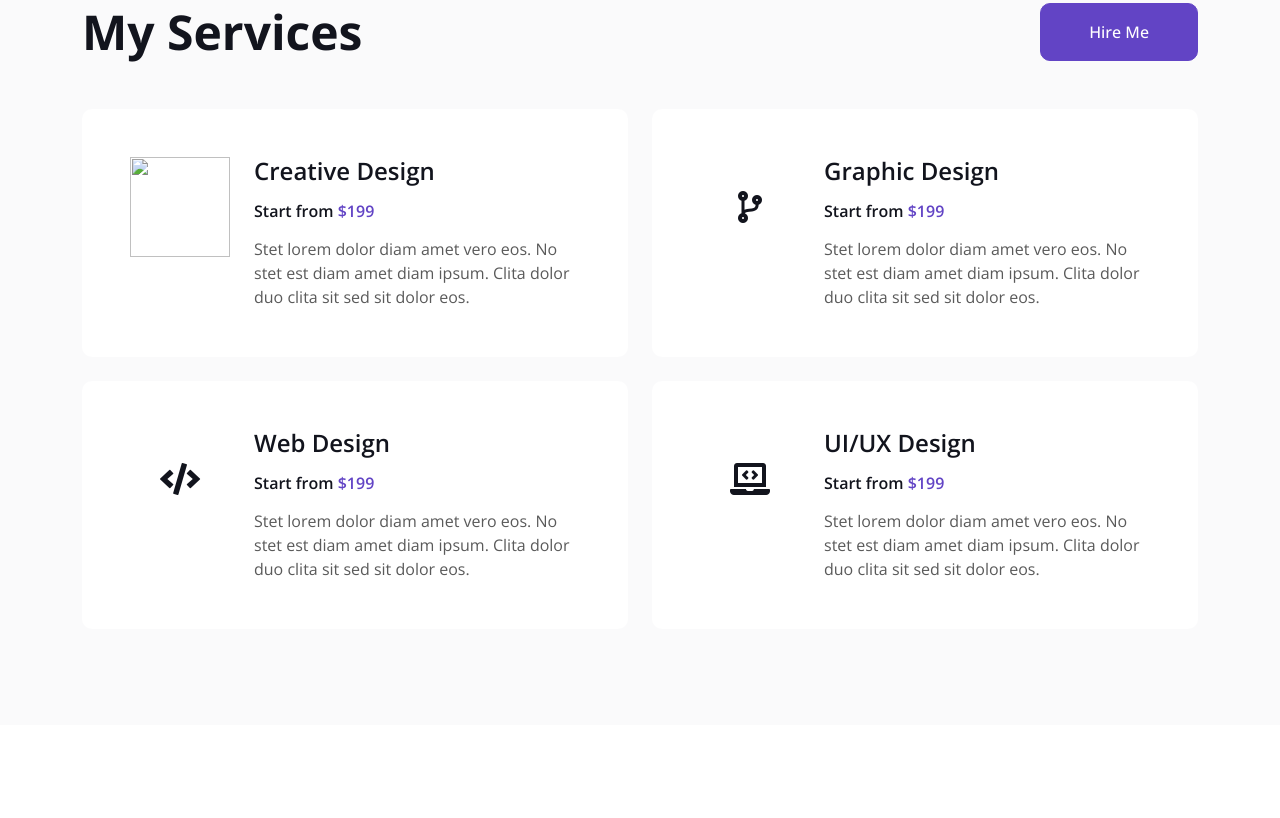
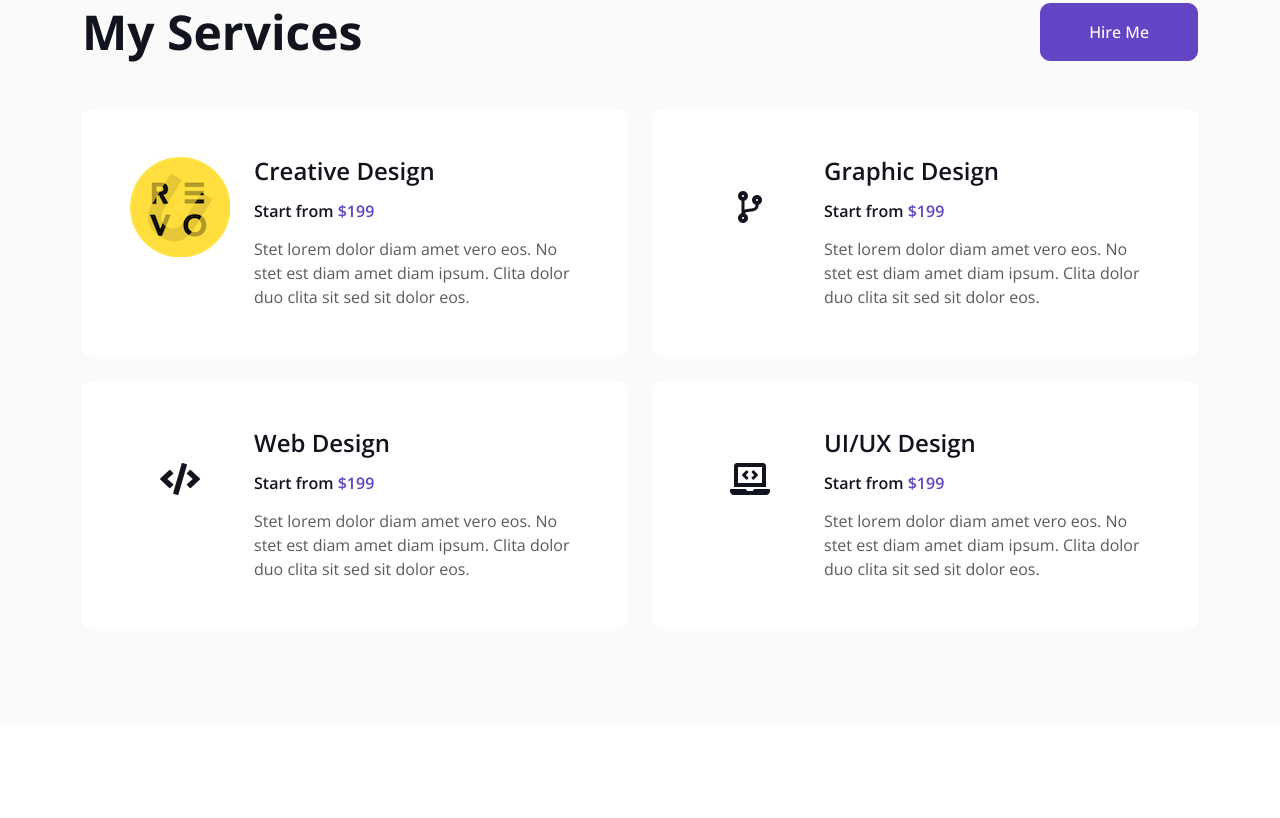
Before and after one commit to saya-hafid/My_journey, a plain HTML site: page index.html in a window 1280 px wide. Shown: the part 1817-2635 px from the top of the page. Drawn offline with nearby package versions, Linux system fonts and the light colour scheme; the site is published under a folder, as on GitHub Pages, so addresses that start at the root find nothing.

Commit message:
perubahan service 9

```diff
--- a/index.html
+++ b/index.html
@@ -333,7 +333,7 @@
                     <div class="service-item d-flex flex-column flex-sm-row bg-white rounded h-100 p-4 p-lg-5">
                         <div class="bg-icon flex-shrink-0 mb-3">
                             <!--i class="fa fa-crop-alt fa-2x text-dark"></i-->
-                            <img src="/img/revou.jpg" alt="" width="100" height="100">
+                            <img src="./img/revou.jpg" alt="" width="100" height="100">
                         </div>
                         <div class="ms-sm-4">
                             <h4 class="mb-3">Creative Design</h4>
```
